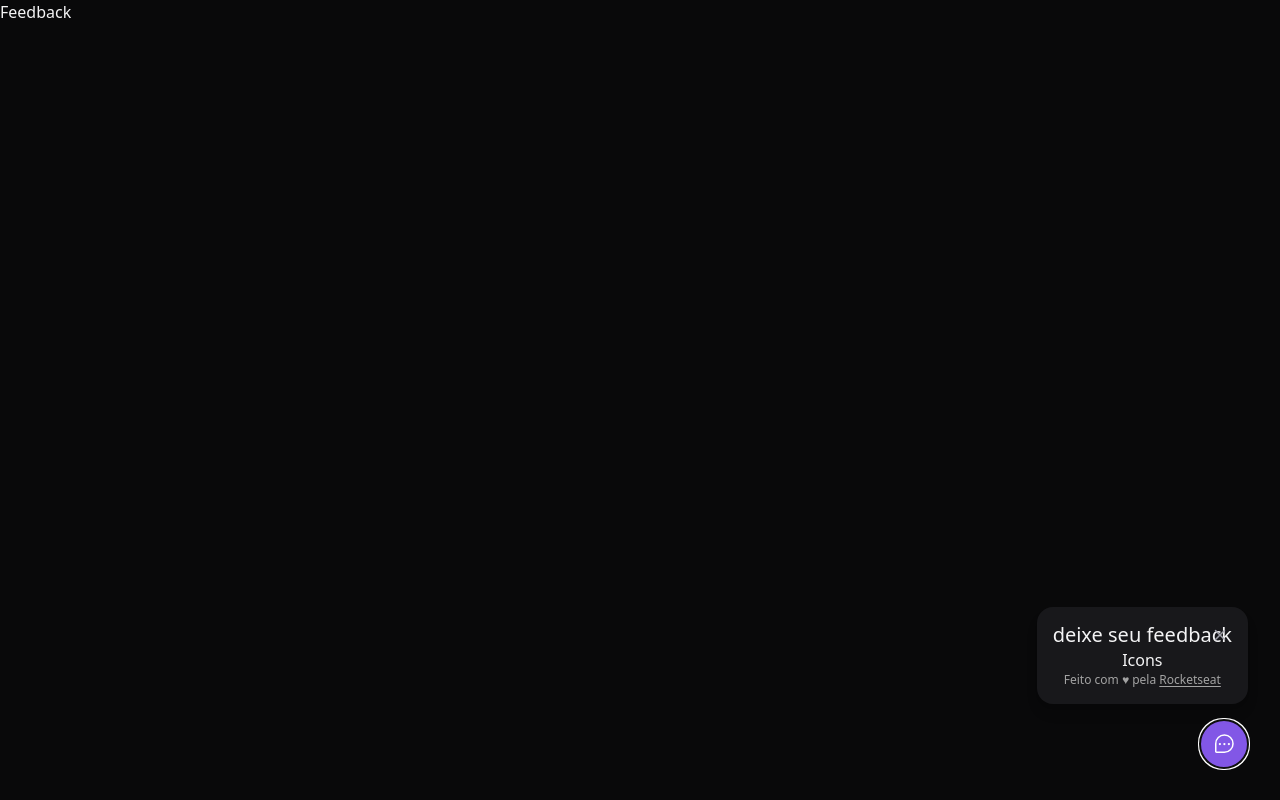
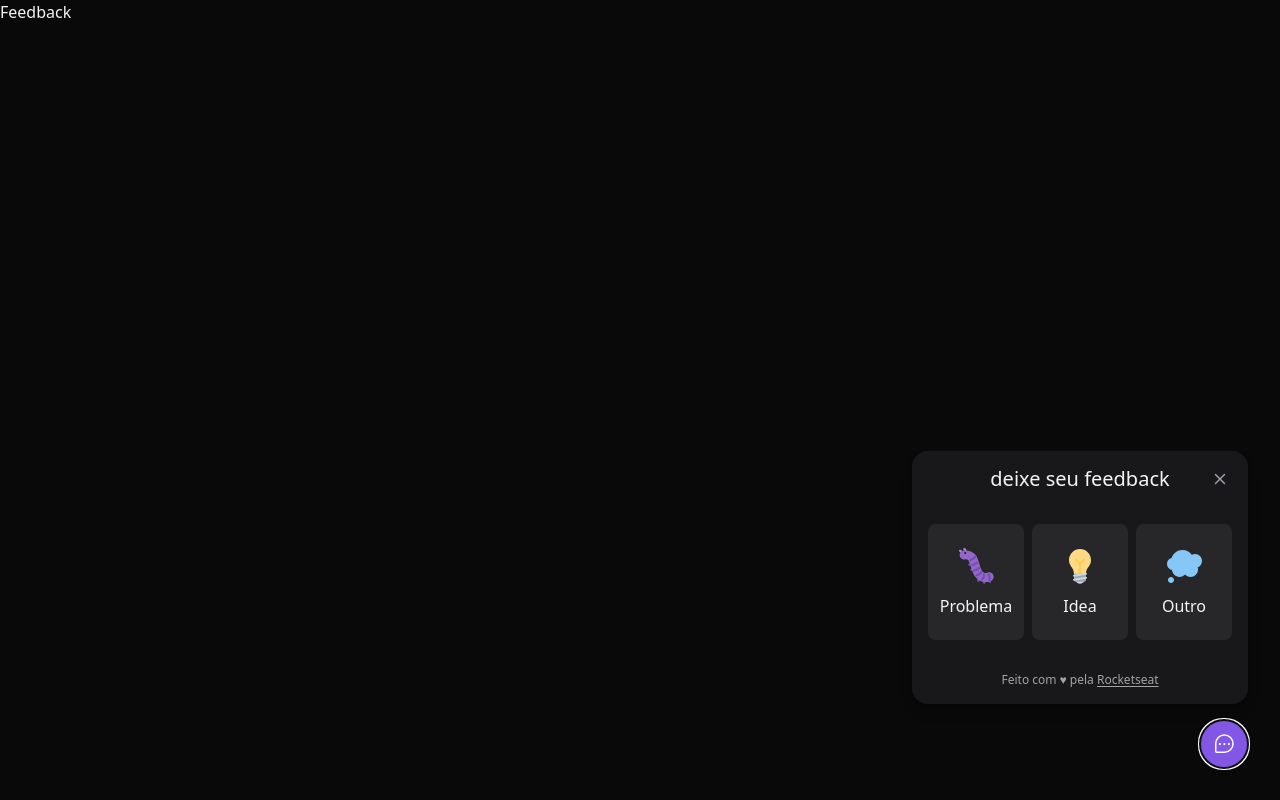
Before and after one commit to timabuntu/feedback, a React (Vite) app: page / in a window 1280 px wide. Both pictures are taken after a click on the button "Feedback". Built offline with nearby package versions, Linux system fonts and the light colour scheme.

Commit message:
feat: feedback icons created

```diff
--- a/src/components/WidgetForm/index.tsx
+++ b/src/components/WidgetForm/index.tsx
@@ -22,8 +22,8 @@ const feedbackTypes = {
   OTHER: {
     title: 'Outro',
     image: {
-      source: 'Imagem de uma nuvem, representando um pensamento',
-      alt: thoughtImageUrl,
+      source: thoughtImageUrl,
+      alt: 'Imagem de uma nuvem, representando um pensamento',
     },
   },
 };
@@ -35,7 +35,18 @@ export function WidgetForm() {
         <span className='text-xl leading-6'>deixe seu feedback</span>
         <CloseButton />
       </header>
-      <p>Icons</p>
+
+      <div className='flex w-full gap-2 py-8'>
+        {Object.entries(feedbackTypes).map(([key, value]) => {
+          return (
+            <button className='flex flex-col items-center flex-1 w-24 gap-2 py-5 border-2 border-transparent rounded-lg focus:outline-none focus:border-brand-500 hover:border-brand-500 bg-zinc-800'>
+              <img src={value.image.source} alt={value.image.alt} />
+              <span>{value.title}</span>
+            </button>
+          );
+        })}
+      </div>
+
       <footer className='text-xs text-neutral-400'>
         <p>
           Feito com ♥ pela{' '}
```
